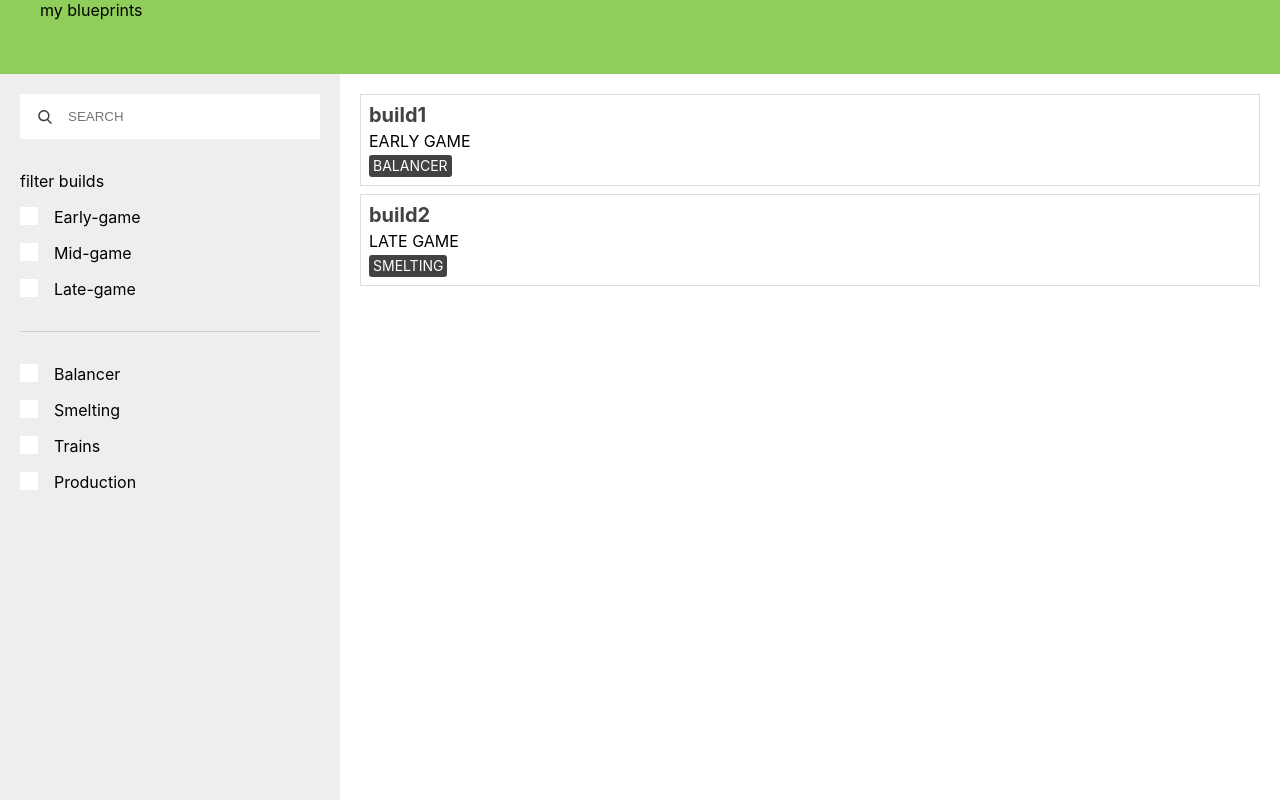
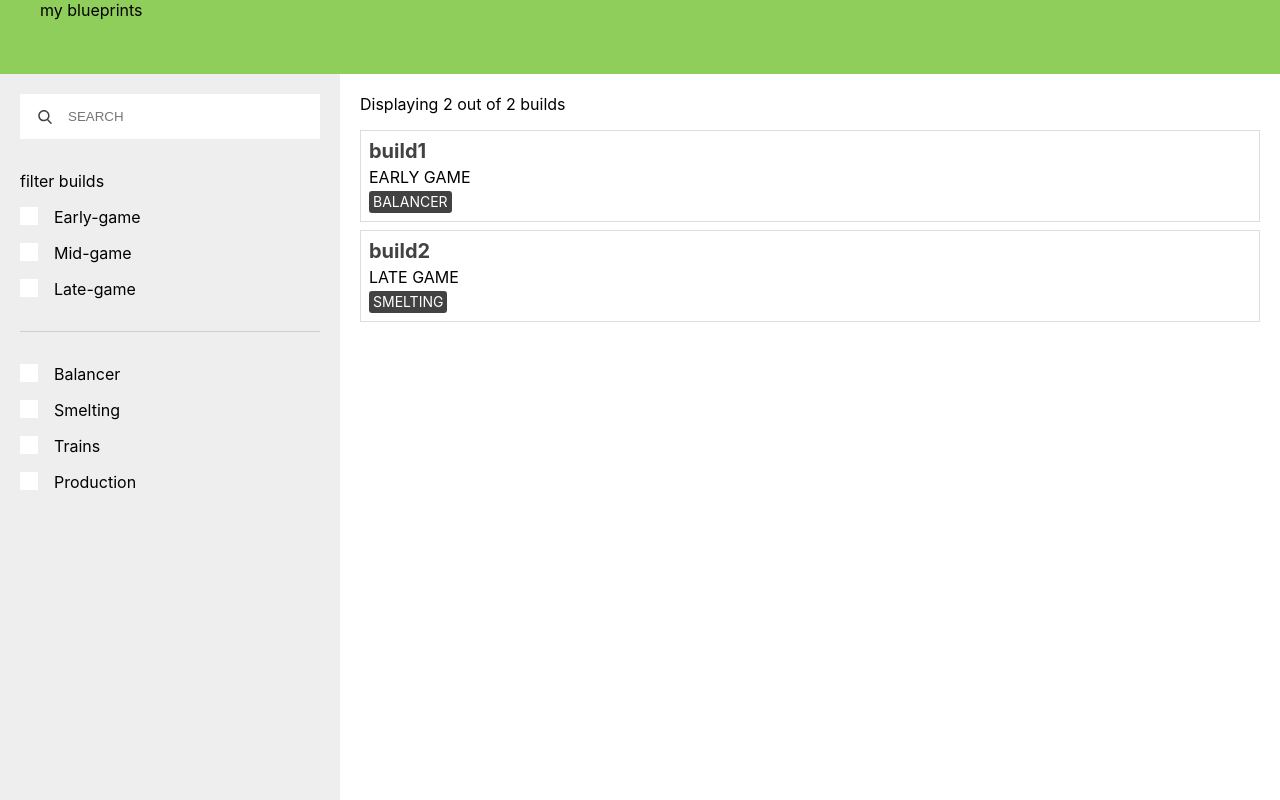
Before and after one commit to veksen/my-factorio-blueprints, a React (Create React App) app: page / in a window 1280 px wide. Built offline with nearby package versions, Linux system fonts and the light colour scheme.

Commit message:
feat: display count of filtered builds

```diff
--- a/src/components/Content/index.tsx
+++ b/src/components/Content/index.tsx
@@ -39,9 +39,15 @@ export function Content(): JSX.Element {
       })
   }
 
+  const buildsToDisplay = filteredBuilds(searchState, dataState.builds)
+
   return (
     <SC.ContentWrapper>
-      {filteredBuilds(searchState, dataState.builds).map(build => (
+      <SC.Count>
+        Displaying {buildsToDisplay.length} out of {dataState.builds.length} builds
+      </SC.Count>
+
+      {buildsToDisplay.map(build => (
         <Build key={build.name} build={build} />
       ))}
     </SC.ContentWrapper>
--- a/src/components/Content/styles.tsx
+++ b/src/components/Content/styles.tsx
@@ -4,3 +4,8 @@ export const ContentWrapper = styled.div`
   padding: 20px 0 20px 20px;
   flex: 1 0 auto;
 `
+
+export const Count = styled.div`
+  font-size: 16px;
+  margin-bottom: 16px;
+`
```
